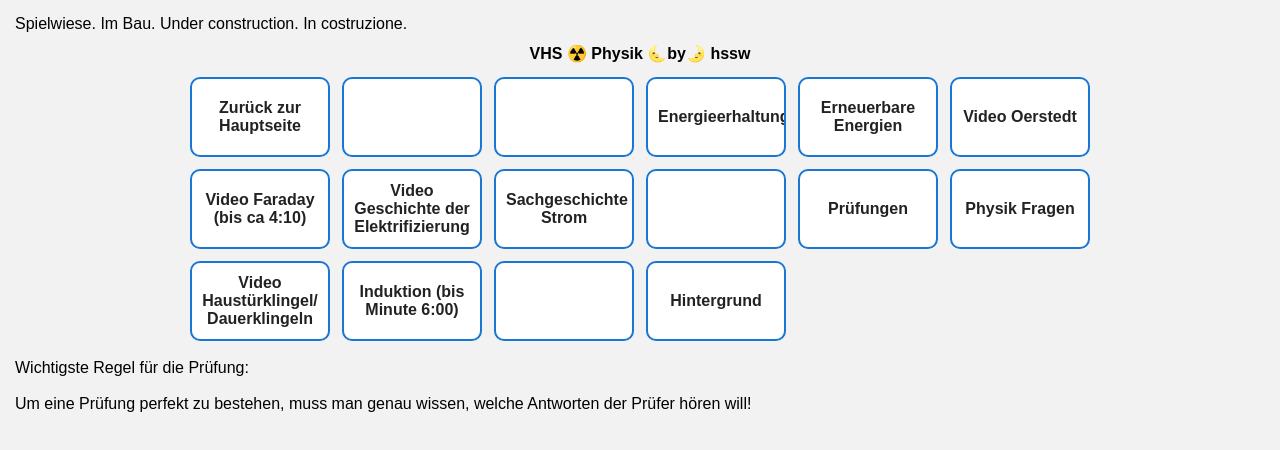
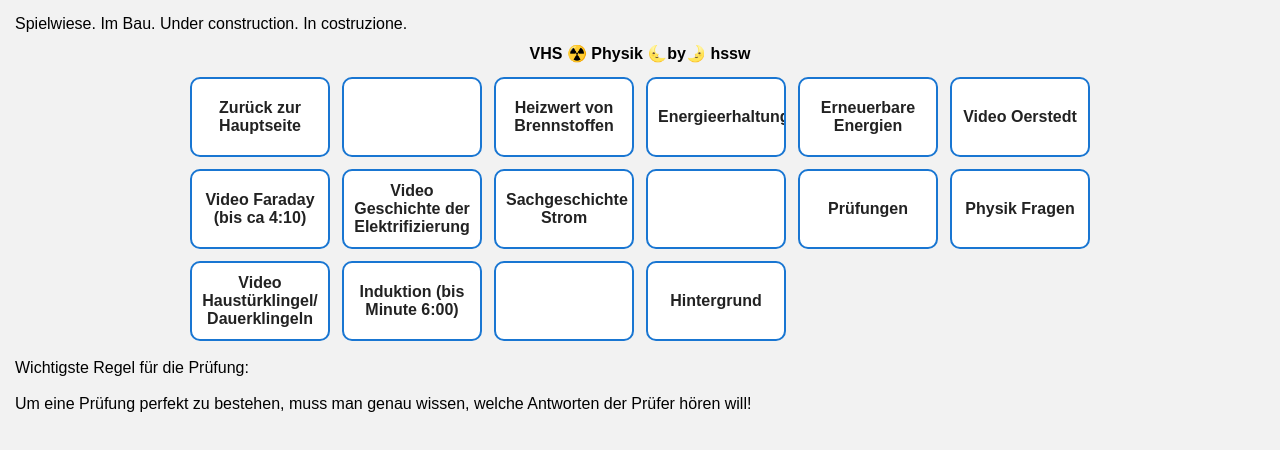
Before and after one commit to hssw24/Vhshapy, a plain HTML site: page sammlung.html in a window 1280 px wide. Drawn offline with Linux system fonts and the light colour scheme.

Commit message:
update sammlung.html

```diff
--- a/sammlung.html
+++ b/sammlung.html
@@ -290,8 +290,8 @@
                 image: ""
             },
             {
-                text: "",
-                link: "",
+                text: "Heizwert von Brennstoffen",
+                link: "https://docs.google.com/document/d/1OtfyrQSTc5uQnwDt6hNgfXz-uW0BeiSTBVWVSWf-6vY",
                 image: ""
             },
             {
```
